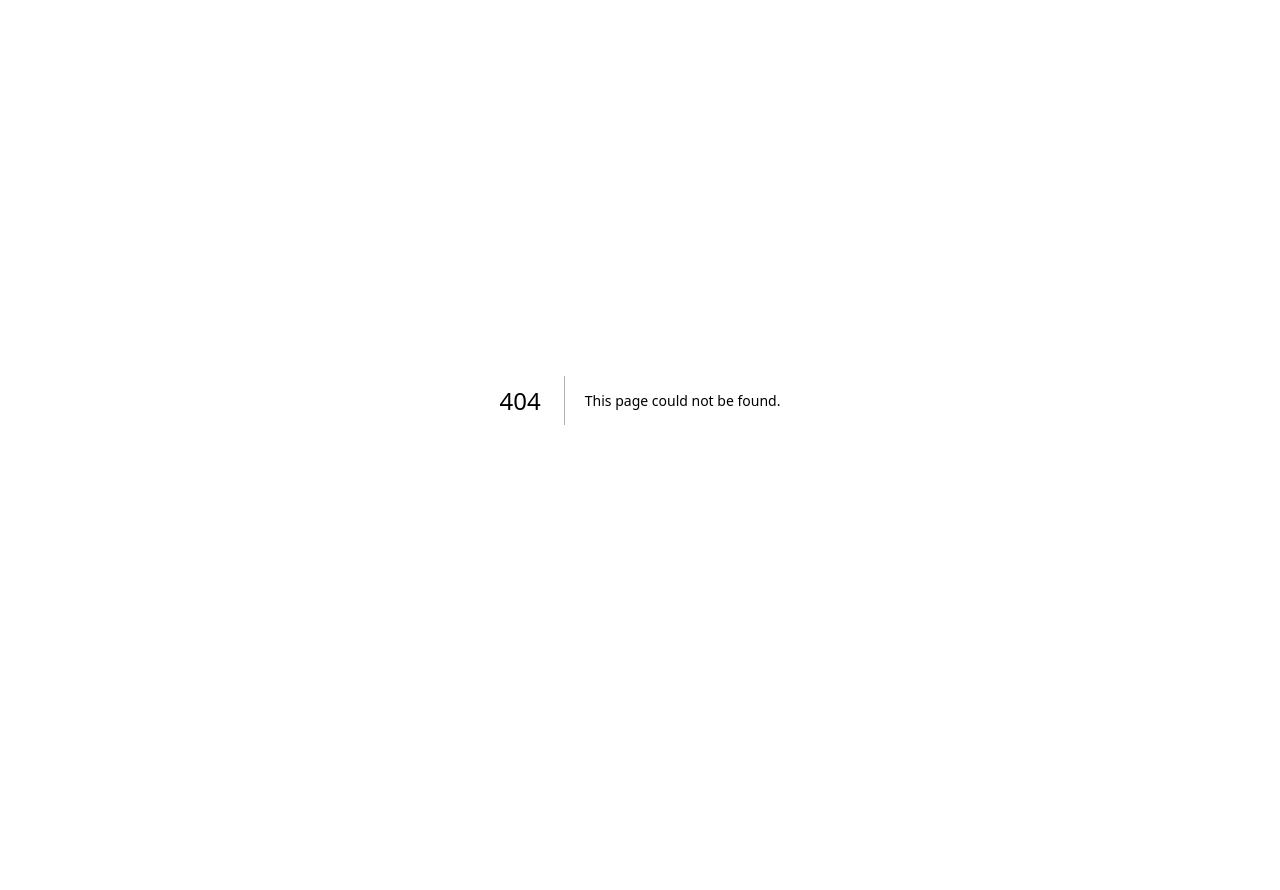
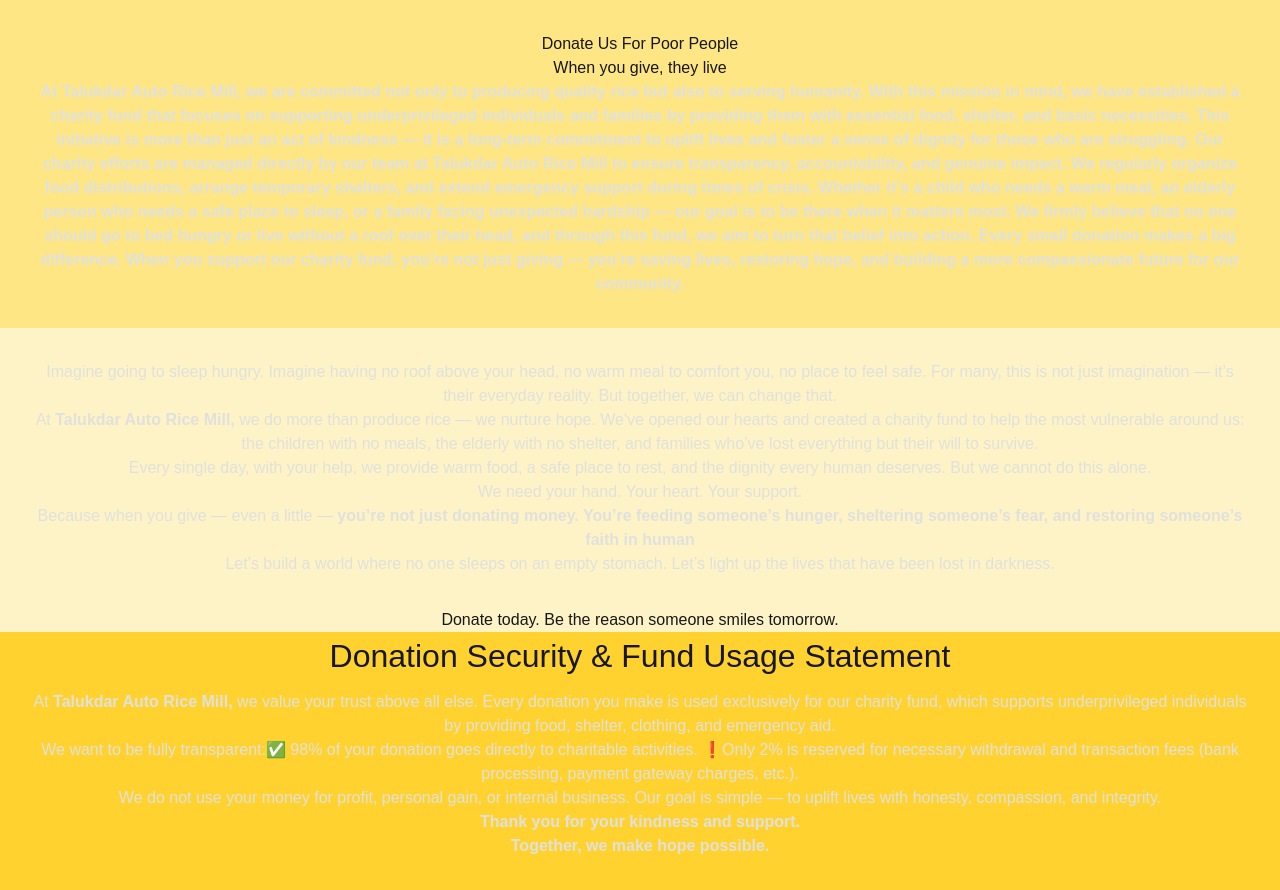
Before and after one commit to sheiikh-riiyad/gamehost, a Next.js app: page /donate in a window 1280 px wide. Before the commit this address had no page. Before the commit the page ends 800 px from the top, so only its background shows below. Built offline with nearby package versions, Linux system fonts and the light colour scheme.

Commit message:
donation

```diff
--- a/src/app/components/Navbar.js
+++ b/src/app/components/Navbar.js
@@ -15,6 +15,7 @@
 
 
 import { auth } from "../lib/firebase.js";
+import Link from "next/link.js";
 
 export default function Navbar() {
   const [showLoginModal, setShowLoginModal] = useState(false);
@@ -187,7 +188,7 @@
       {/* NAVBAR */}
       <div className='game shadow-cyan-500 shadow-md place-content-between flex p-2'>
         <div className="homelogo">
-          <a href="#"><img src="/media/gamehost.png" alt="GAMEHOST" /></a>
+          <Link href="/"><img src="/media/gamehost.png" alt="GAMEHOST" /></Link>
         </div>
 
         <div>
--- /dev/null
+++ b/src/app/donate/page.js
@@ -0,0 +1,69 @@
+export default (Donate) => {
+
+        return (
+                <>
+                        <div className="text-center bg-amber-200 min-w-auto p-8">
+                                <h1>Donate Us For Poor People</h1>
+                                 <h3>When you give, they live</h3>
+                                <p className="text-black">
+                                 <strong>At Talukdar Auto Rice Mill, we are committed not only to producing quality rice but also to serving humanity. With this mission in mind, we have established a charity fund that focuses on supporting underprivileged individuals and families by providing them with essential food, shelter, and basic necessities. This initiative is more than just an act of kindness — it is a long-term commitment to uplift lives and foster a sense of dignity for those who are struggling.
+
+                                        Our charity efforts are managed directly by our team at Talukdar Auto Rice Mill to ensure transparency, accountability, and genuine impact. We regularly organize food distributions, arrange temporary shelters, and extend emergency support during times of crisis. Whether it’s a child who needs a warm meal, an elderly person who needs a safe place to sleep, or a family facing unexpected hardship — our goal is to be there when it matters most.
+
+                                        We firmly believe that no one should go to bed hungry or live without a roof over their head, and through this fund, we aim to turn that belief into action. Every small donation makes a big difference. When you support our charity fund, you’re not just giving — you’re saving lives, restoring hope, and building a more compassionate future for our community.
+                                 </strong>
+                                </p>
+                        </div>
+
+                        <div className="bg-amber-100 min-w-auto text-center pb-0">
+
+                                <p className="text-black p-8">
+                                        Imagine going to sleep hungry. Imagine having no roof above your head, no warm meal to comfort you,
+                                        no place to feel safe. For many, this is not just imagination — it’s their everyday reality.
+                                        But together, we can change that.
+                                        <br/>
+                                        At <strong>Talukdar Auto Rice Mill,</strong>  we do more than produce rice — we nurture hope.
+                                        We've opened our hearts and created a charity fund to help the most vulnerable around us:
+                                        the children with no meals, the elderly with no shelter,
+                                        and families who’ve lost everything but their will to survive.
+                                        <br/>
+                                        Every single day, with your help, we provide warm food, a safe place to rest,
+                                        and the dignity every human deserves. But we cannot do this alone.
+                                        <br/>
+                                        We need your hand. Your heart. Your support.
+                                        <br/>
+                                        Because when you give — even a little — <strong> you’re not just donating money.
+                                        You’re feeding someone’s hunger, sheltering someone’s fear, and restoring someone’s faith in human </strong>
+                                        <br/>
+                                        Let’s build a world where no one sleeps on an empty stomach.
+                                        Let’s light up the lives that have been lost in darkness.
+                                        <br/>
+                                </p>
+                                        <h4>Donate today. Be the reason someone smiles tomorrow.</h4>
+
+                        </div>
+                        <div className=" bg-amber-300 pt-0 p-8 text-center min-w-auto security">
+                                <h2>
+                                        Donation Security & Fund Usage Statement
+                                </h2>
+                                <p className="text-black">
+                                        At <strong> Talukdar Auto Rice Mill, </strong>we value your trust above all else. Every donation you make is used exclusively for our charity fund,
+                                        which supports underprivileged individuals by providing food, shelter, clothing, and emergency aid.
+                                        <br/>
+                                        We want to be fully transparent:✅ 98% of your donation goes directly to charitable activities.
+                                        ❗Only 2% is reserved for necessary withdrawal and transaction fees (bank processing, payment gateway charges, etc.).
+                                        <br/>
+                                        We do not use your money for profit, personal gain, or internal business.
+                                        Our goal is simple — to uplift lives with honesty, compassion, and integrity.
+                                        <br/>
+                                        <strong>
+                                                Thank you for your kindness and support.
+                                                <br/>
+                                                Together, we make hope possible.
+                                        </strong>
+                                </p>
+
+                        </div>
+                </>
+        )
+}
--- a/src/app/download/[gameId]/page.js
+++ b/src/app/download/[gameId]/page.js
@@ -25,8 +25,10 @@
     <div className="text-white p-4">
       <h1 className="text-3xl font-bold mb-4 text-black">{game.title}</h1>
       <img src={game.cover} alt={game.title} className="mb-4" />
-      <p>{game.description}</p>
+      <p className='text-green'>{game.description}</p>
+      <p className='text-green'>DOWNLOAD LINK: {game.downloadUrl}</p>
       <a href={game.downloadUrl} target="_blank">
+
         <button className="neon-btn">Download Now</button>
       </a>
     </div>
--- a/src/app/page.js
+++ b/src/app/page.js
@@ -6,6 +6,7 @@
 import { db } from "./lib/firebase";
 import { collection, getDocs } from "firebase/firestore";
 import { useState } from 'react';
+import Footer from './pages/footer';
 
 export default function Home() {
   const scrollRef = useRef(null);
@@ -132,6 +133,9 @@
     ))}
   </div>
 </div>
+
+
+        <Footer/>
     </>
   );
 }
--- /dev/null
+++ b/src/app/pages/footer.js
@@ -0,0 +1,25 @@
+"use client"
+import { useRouter } from "next/navigation";
+
+export default (Footer) => {
+
+    const currentYear = new Date().getFullYear();
+    const router = useRouter();
+
+    return (
+    <>
+
+        <div className="bg-blue-400 h-30 text-center">
+
+            <button onClick={()=> router.push(`/donate`)} className="bg-black text-white px-4 py-2 rounded">
+                Donate Us For the poor people.
+                </button>
+
+
+            <h4 className="font-mono">&copy; {currentYear} GAMEHOSTs. DOWNLOAD ALL GAMES FOR FREE</h4>
+
+   </div>
+
+    </>
+    )
+}
```
